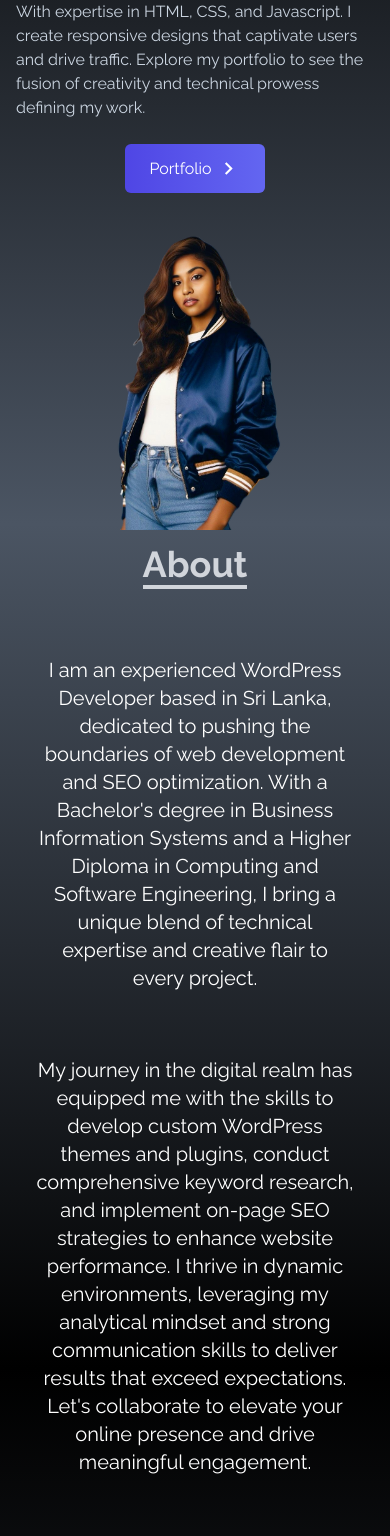
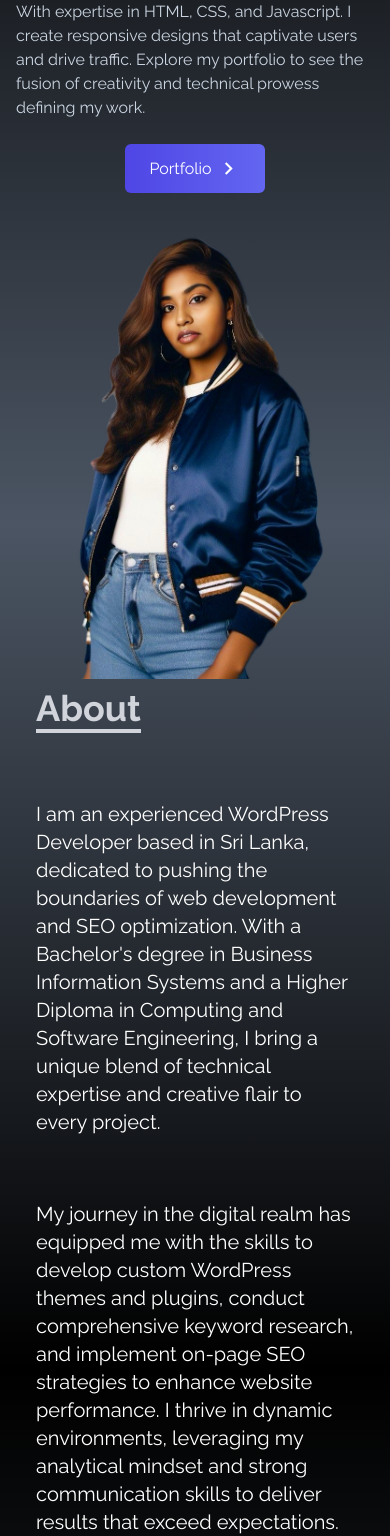
Before and after one commit to km010700/portfolio, a React (Create React App) app: page / in a window 390 px wide. Shown: the part 320-1856 px from the top of the page. Built offline with nearby package versions, Linux system fonts and the light colour scheme; a web font is replaced by a local one.

Commit message:
minor refractor

```diff
--- a/src/components/About.jsx
+++ b/src/components/About.jsx
@@ -4,16 +4,16 @@ import './About.css'
 const About = () => {
   return (
     <div name='about' className='w-full h-screen bg-gradient-to-b from-gray-600 to-black text-white'>
-        <div className='max-w-screen-lg p-9 mx-auto flex flex-col justify-center w-full h-full'>
-            <div className='pb-8 text-center mt-32'>
+        <div className='max-w-screen-lg p-9 mx-auto flex flex-col w-full h-full'>
+            <div className='pb-8 mt-32'>
                 <p className='text-4xl font-bold inline border-b-4 border-gray-300 text-gray-300'>About</p>
             </div>
 
-            <p className='text-xl mt-10 text-center md:text-left'>I am an experienced WordPress Developer based in Sri Lanka, dedicated to pushing the boundaries of web development and SEO optimization. With a Bachelor's degree in Business Information Systems and a Higher Diploma in Computing and Software Engineering, I bring a unique blend of technical expertise and creative flair to every project.</p>
+            <p className='text-xl mt-10 md:text-left'>I am an experienced WordPress Developer based in Sri Lanka, dedicated to pushing the boundaries of web development and SEO optimization. With a Bachelor's degree in Business Information Systems and a Higher Diploma in Computing and Software Engineering, I bring a unique blend of technical expertise and creative flair to every project.</p>
 
             <br/>
 
-             <p className='text-xl mt-10 text-center md:text-left'>My journey in the digital realm has equipped me with the skills to develop custom WordPress themes and plugins, conduct comprehensive keyword research, and implement on-page SEO strategies to enhance website performance. I thrive in dynamic environments, leveraging my analytical mindset and strong communication skills to deliver results that exceed expectations. Let's collaborate to elevate your online presence and drive meaningful engagement.</p>
+             <p className='text-xl mt-10 md:text-left'>My journey in the digital realm has equipped me with the skills to develop custom WordPress themes and plugins, conduct comprehensive keyword research, and implement on-page SEO strategies to enhance website performance. I thrive in dynamic environments, leveraging my analytical mindset and strong communication skills to deliver results that exceed expectations. Let's collaborate to elevate your online presence and drive meaningful engagement.</p>
         </div>
     </div>
   )
--- a/src/components/Home.jsx
+++ b/src/components/Home.jsx
@@ -24,8 +24,8 @@ const Home = () => {
                 </div>
             </div>
 
-            <div className='mt-8 md:mt-0 mx-auto md:mx-0'>
-                <img src={Hero} alt='my profile' className='rounded-2xl mx-auto w-2/3 md:w-full max-w-sm md:max-w-none'/>
+            <div className='mt-8 md:mt-0 mx-auto md:mx-0 w-full md:w-1/2'>
+                <img src={Hero} alt='my profile' className='rounded-2xl mx-auto w-full md:w-auto max-w-sm'/>
             </div>
         </div>
     </div>
```
